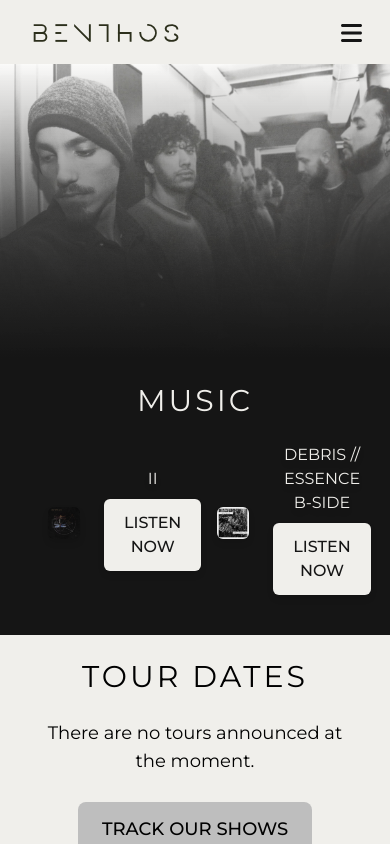
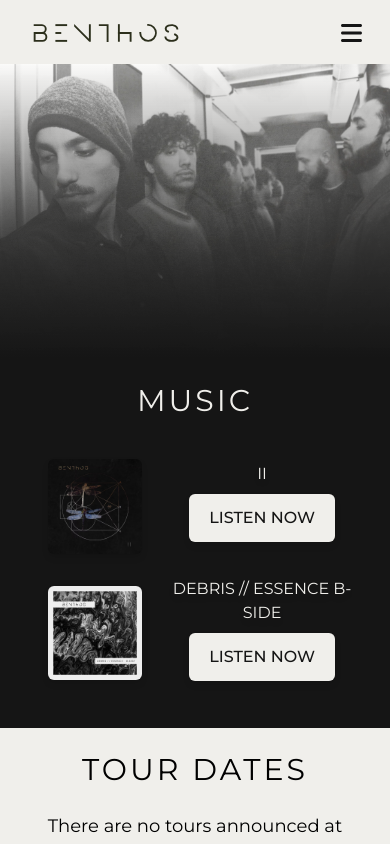
Before and after one commit to taleeus/benthos-v2, a Vue app: page / in a window 390 px wide. Shown: the top 844 px of the page. Built offline with nearby package versions, Linux system fonts and the light colour scheme; what vue-sweetalert2 would draw is missing.

Commit message:
feat: fix mobile & tablet media query for the music section (homepage)

```diff
--- a/src/components/sections/GallerySection.vue
+++ b/src/components/sections/GallerySection.vue
@@ -19,7 +19,7 @@ const slideTo = (val: number) => (currentImage.value = val);
   >
     <Slide v-for="image of galleryUris" :key="image">
       <div
-        class="flex h-[9rem] w-[16rem] items-center justify-center lg:h-[27rem] lg:w-[48rem]"
+        class="flex h-[9rem] w-[16rem] items-center justify-center md:h-[18rem] md:w-[32rem] lg:h-[27rem] lg:w-[48rem]"
       >
         <img :src="image" class="min-h-full" />
       </div>
--- a/src/views/Home.vue
+++ b/src/views/Home.vue
@@ -12,7 +12,7 @@ const videoIds = ["hzknSmWxw2I", "TQuuQxOuI_k", "iXOm0oeMGZc", "1tVxbYR59Gc"];
       class="h-[35vh] w-full bg-debris-bside-gradient bg-cover bg-top lg:h-[48rem]"
     ></div>
     <Section title="Music" class="bg-black text-white">
-      <div class="flex justify-around lg:flex-row">
+      <div class="justify-around gap-10 md:flex lg:flex-row">
         <MusicBox
           cover-art-url="/assets/coverArts/cover-art.avif"
           title="II"
```
